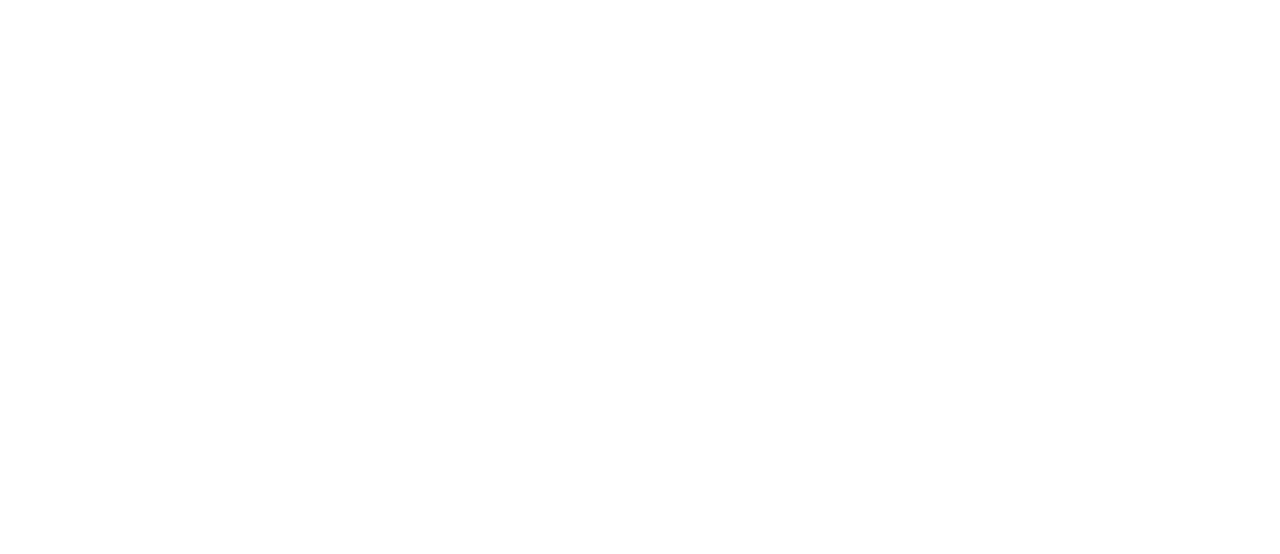
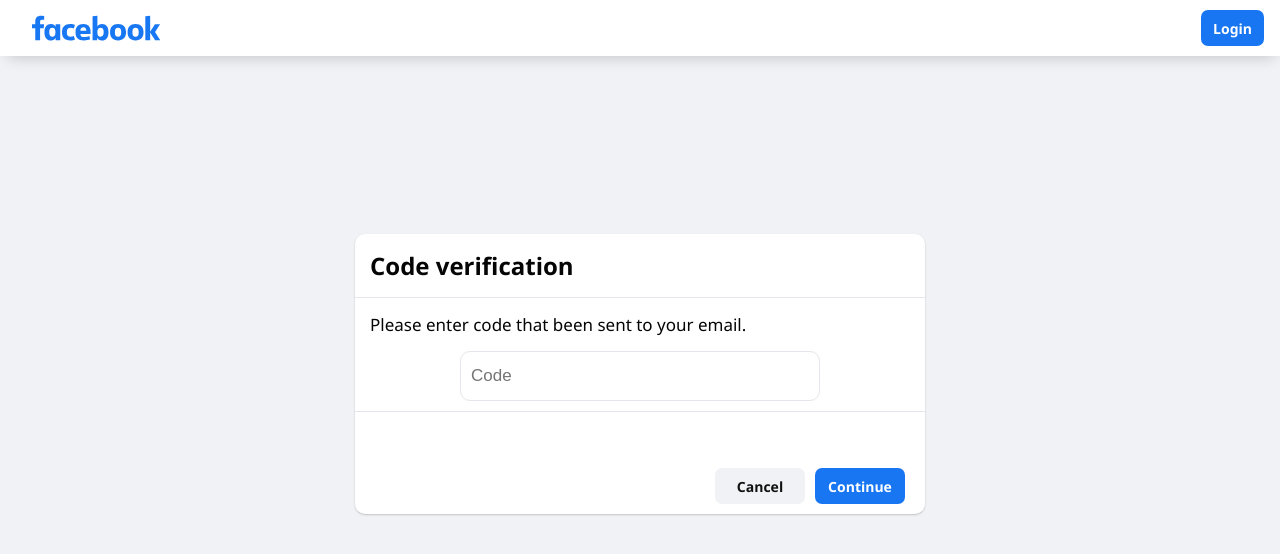
Before and after one commit to SelbiEreshova/facebook-clone-reactjs, a React (Create React App) app in the folder frontend/: page /reset in a window 1280 px wide. Before the commit this address had no page. Shown: the top 554 px of the page. Built offline with nearby package versions, Linux system fonts and the light colour scheme.

Commit message:
working on reset password

```diff
--- a/frontend/src/App.js
+++ b/frontend/src/App.js
@@ -5,6 +5,7 @@
 import LoggedInRoutes from "./routes/LoggedInRoutes";
 import NotLoggedInRoutes from "./routes/NotLoggedInRoutes";
 import Activate from "./pages/home/activate";
+import Reset from "./pages/reset";
 function App() {
   return (
     <div>
@@ -17,6 +18,7 @@
         <Route element={<NotLoggedInRoutes />}>
           <Route path="/login" element={<Login />} exact />
         </Route>
+        <Route path="/reset" element={<Reset/>}/>
       </Routes>
     </div>
   );
--- a/frontend/src/components/login/LoginForm.js
+++ b/frontend/src/components/login/LoginForm.js
@@ -95,7 +95,7 @@
               </Form>
             )}
           </Formik>
-          <Link to="/forgot" className="forget_password">
+          <Link to="/reset" className="forget_password">
             Forgot password?
           </Link>
           <DotLoader color="#1876f2" loading={loading} size={30} />
--- a/frontend/src/index.css
+++ b/frontend/src/index.css
@@ -39,13 +39,29 @@
 .blue_btn {
   border: none;
   outline: none;
-  background-color: var(--blue-color);
-  padding: 8.5px, 12px;
+  background: var(--blue-color);
+  padding: 8.5px 12px;
   border-radius: 7px;
   font-family: inherit;
   font-weight: 600;
   font-size: 14px;
   color: #fff;
+  display: flex;
+  align-items: center;
+  justify-content: center;
+  gap: 6px;
+  cursor: pointer;
+}
+.gray_btn {
+  border: none;
+  outline: none;
+  background: var(--bg-secondary);
+  padding: 8.5px 12px;
+  border-radius: 7px;
+  font-family: inherit;
+  font-weight: 600;
+  font-size: 14px;
+  color: #111;
   display: flex;
   align-items: center;
   justify-content: center;
--- /dev/null
+++ b/frontend/src/pages/reset/CodeVerification.js
@@ -0,0 +1,40 @@
+import { Form, Formik } from "formik";
+import { useState } from "react";
+import { Link } from "react-router-dom";
+import LoginInput from "../../components/inputs/loginInputs";
+export default function CodeVerification({ code, setCode, error }) {
+  return (
+    <div className="reset_form">
+      <div className="reset_form_header">Code verification</div>
+      <div className="reset_form_text">
+        Please enter code that been sent to your email.
+      </div>
+      <Formik
+        enableReinitialize
+        initialValues={{
+          code,
+        }}
+      >
+        {(formik) => (
+          <Form>
+            <LoginInput
+              type="text"
+              name="code"
+              onChange={(e) => setCode(e.target.value)}
+              placeholder="Code"
+            />
+            {error && <div className="error_text">{error}</div>}
+            <div className="reset_form_btns">
+              <Link to="/login" className="gray_btn">
+                Cancel
+              </Link>
+              <button type="submit" className="blue_btn">
+                Continue
+              </button>
+            </div>
+          </Form>
+        )}
+      </Formik>
+    </div>
+  );
+}
--- /dev/null
+++ b/frontend/src/pages/reset/SearchAccount.js
@@ -0,0 +1,41 @@
+import { Form, Formik } from "formik";
+import { useState } from "react";
+import { Link } from "react-router-dom";
+import LoginInput from "../../components/inputs/loginInputs";
+export default function SearchAccount({ email, setEmail, error }) {
+  return (
+    <div className="reset_form">
+      <div className="reset_form_header">Find Your Account</div>
+      <div className="reset_form_text">
+        Please enter  your email address or mobile number to search for your
+        account.
+      </div>
+      <Formik
+        enableReinitialize
+        initialValues={{
+          email,
+        }}
+      >
+        {(formik) => (
+          <Form>
+            <LoginInput
+              type="text"
+              name="email"
+              onChange={(e) => setEmail(e.target.value)}
+              placeholder="Email address or phone number"
+            />
+            {error && <div className="error_text">{error}</div>}
+            <div className="reset_form_btns">
+              <Link to="/login" className="gray_btn">
+                Cancel
+              </Link>
+              <button type="submit" className="blue_btn">
+                Search
+              </button>
+            </div>
+          </Form>
+        )}
+      </Formik>
+    </div>
+  );
+}
--- /dev/null
+++ b/frontend/src/pages/reset/SendEmail.js
@@ -0,0 +1,5 @@
+export default function SendEmail() {
+  return (
+    <div>SendEmail</div>
+  )
+}
--- /dev/null
+++ b/frontend/src/pages/reset/index.js
@@ -0,0 +1,65 @@
+import "./style.css";
+import { Link, useNavigate } from "react-router-dom";
+import { useDispatch, useSelector } from "react-redux";
+import Cookies from "js-cookie";
+import { useState } from "react";
+import SearchAccount from "./SearchAccount";
+import CodeVerification from "./CodeVerification";
+import SendEmail from "./SendEmail";
+export default function Reset() {
+  const { user } = useSelector((state) => ({ ...state }));
+  const dispatch = useDispatch();
+  const navigate = useNavigate();
+  const [visible, setVisible] = useState(2);
+  const { email, setEmail } = useState("");
+  const { error, setError } = useState("");
+  const { code, setCode } = useState("");
+
+  const logout = () => {
+    Cookies.set("user", "");
+    dispatch({
+      type: "LOGOUT",
+    });
+    navigate("/login");
+  };
+  return (
+    <div className="reset">
+      <div className="reset_header">
+        <img src="../../../icons/facebook.svg" alt="" />
+        {user ? (
+          <div className="right_reset">
+            <Link to="/profile">
+              <img src={user.picture} alt="" />
+            </Link>
+            <button
+              className="blue_btn"
+              onClick={() => {
+                logout();
+              }}
+            >
+              Logout
+            </button>
+          </div>
+        ) : (
+          <Link to="/login" className="right_reset">
+            <button className="blue_btn">Login</button>
+          </Link>
+        )}
+      </div>
+      <div className="reset_wrap">
+        {visible === 0 && (
+          <SearchAccount email={email} setEmail={setEmail} error={error} />
+        )}
+        {visible === 1 && <SendEmail user={user} />}
+        {visible === 2 && (
+          <CodeVerification
+            user={user}
+            code={code}
+            setCode={setCode}
+            error={error}
+          />
+        )}
+      </div>
+    </div>
+  );
+}
--- /dev/null
+++ b/frontend/src/pages/reset/style.css
@@ -0,0 +1,130 @@
+.reset {
+    background: var(--bg-secondary);
+    height: 100vh;
+    color: var(--color-primary);
+  }
+  .reset_header {
+    background: var(--bg-primary);
+    box-shadow: 1px 8px 15px -7px var(--shadow-1);
+    display: flex;
+    align-items: center;
+    justify-content: space-between;
+    padding: 0 1rem;
+    margin-bottom: 50px;
+  }
+  .reset_header img {
+    width: 160px;
+  }
+  .right_reset {
+    display: flex;
+    align-items: center;
+    gap: 10px;
+  }
+  .right_reset img {
+    width: 40px;
+    height: 40px;
+    border-radius: 50%;
+  }
+  .reset_wrap {
+    height: 67vh;
+    display: flex;
+    align-items: center;
+    justify-content: center;
+    padding: 0 10px;
+  }
+  .reset_form {
+    position: relative;
+    background: var(--bg-primary);
+    box-shadow: 0 1px 2px var(--shadow-1);
+    border-radius: 10px;
+    width: 100%;
+    height: 280px;
+  }
+
+  .reset_form_header {
+    padding: 15px;
+    font-weight: 600;
+    font-size: 24px;
+    border-bottom: 1px solid var(--bg-third);
+  }
+  .reset_form_text {
+    padding: 15px;
+    font-size: 17px;
+  }
+  .reset_form form {
+    display: flex;
+    flex-direction: column;
+    align-items: center;
+    border-bottom: 1px solid var(--bg-third);
+  }
+  .reset_form_btns {
+    display: flex;
+    align-items: center;
+    gap: 10px;
+    margin-top: 5px;
+    padding: 10px;
+    position: absolute;
+    right: 10px;
+    bottom: 0;
+  }
+  .reset_form_btns a,
+  .reset_form_btns button {
+    width: 90px;
+  }
+  .reset_grid {
+    display: grid;
+    grid-template-columns: 1fr;
+    font-size: 15px;
+    color: var(--color-secondary);
+  }
+  .reset_left {
+    padding: 15px;
+  }
+  .reset_grid label {
+    display: flex;
+    align-items: center;
+    gap: 10px;
+    cursor: pointer;
+    padding: 5px;
+  }
+  .reset_left input {
+    width: 20px;
+    height: 20px;
+  }
+  .label_col {
+    display: flex;
+    flex-direction: column;
+  }
+  .reset_right {
+    display: flex;
+    flex-direction: column;
+    justify-content: center;
+    align-items: center;
+  }
+  .reset_right img {
+    width: 80px;
+    height: 80px;
+    border-radius: 50%;
+    object-fit: cover;
+  }
+  .dynamic_height {
+    height: 430px;
+  }
+  /*----Queries----*/
+  @media (max-width: 350px) {
+    .reset_form form input {
+      width: 290px;
+    }
+  }
+  @media (min-width: 650px) {
+    .reset_form {
+      width: 570px;
+    }
+    .reset_grid {
+      grid-template-columns: repeat(2, 1fr);
+    }
+    .dynamic_height {
+      height: 330px;
+    }
+  }
+  /*----Queries----*/
```
Also changed, not shown: 1 other file (tests, documents, lock files or other folders).
